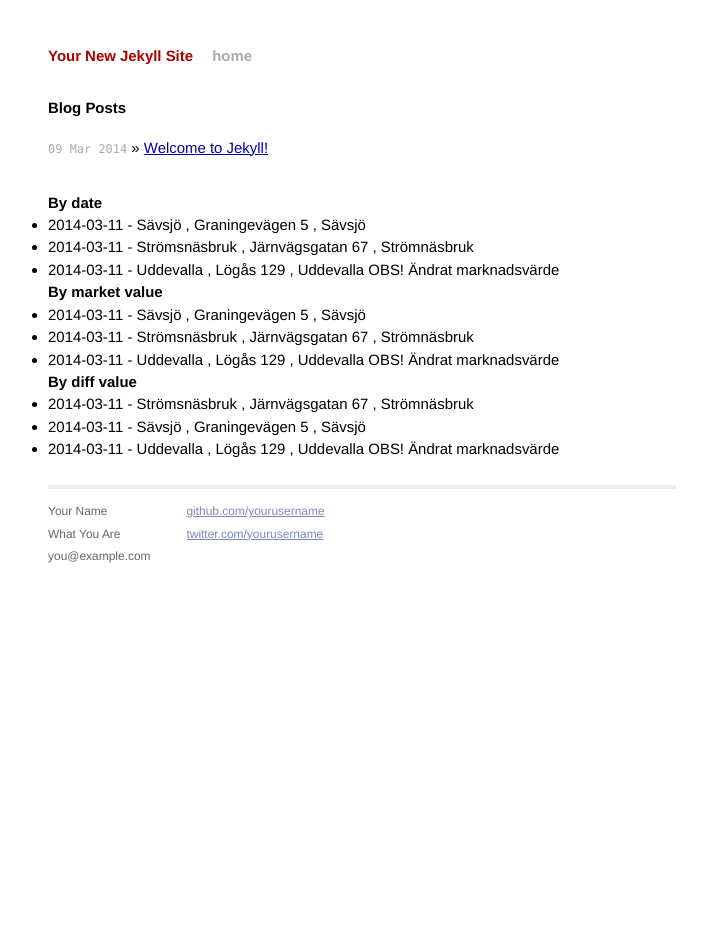
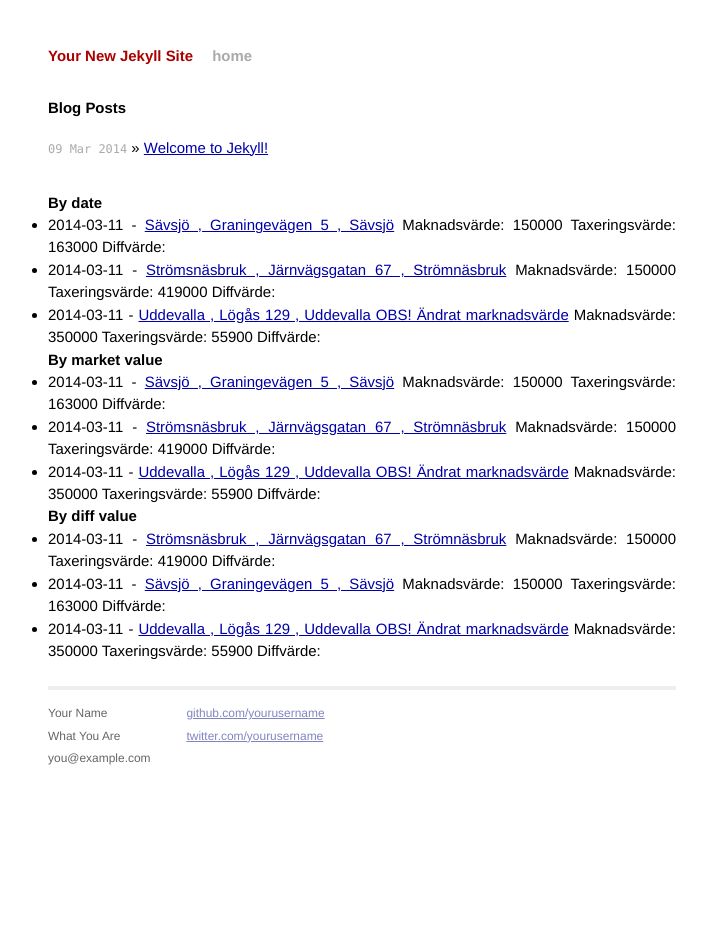
Before and after one commit to 2lambda123/propladder, a Jekyll site: the page built from index.html, in a window 1280 px wide. Shown: the whole page, without its empty margins (278-985 px from the left). Built offline with Jekyll 4.4.1, drawn with Linux system fonts in a browser that asks for light colours; Markdown is read by kramdown in place of the engine named in the settings.

Commit message:
more details

```diff
--- a/index.html
+++ b/index.html
@@ -16,7 +16,11 @@ title: Your New Jekyll Site
   <ul>
       {% for item in site.data.objects_by_date %}
       <li>
-          {{ item.date }} - {{ item.title }}
+          {{ item.date }} -
+          <a href="{{item.url}}">{{ item.title }}</a>
+          Maknadsvärde: {{item.marketvalue}}
+          Taxeringsvärde: {{item.taxvalue}}
+          Diffvärde: {{item.diffvalue}}
       </li>
       {% endfor %}
   </ul>
@@ -26,7 +30,11 @@ title: Your New Jekyll Site
 <ul>
     {% for item in site.data.objects_by_marketvalue %}
     <li>
-        {{ item.date }} - {{ item.title }}
+        {{ item.date }} -
+        <a href="{{item.url}}">{{ item.title }}</a>
+        Maknadsvärde: {{item.marketvalue}}
+        Taxeringsvärde: {{item.taxvalue}}
+        Diffvärde: {{item.diffvalue}}
     </li>
     {% endfor %}
 </ul>
@@ -36,7 +44,11 @@ title: Your New Jekyll Site
 <ul>
     {% for item in site.data.objects_by_diffvalue %}
     <li>
-        {{ item.date }} - {{ item.title }}
+        {{ item.date }} -
+        <a href="{{item.url}}">{{ item.title }}</a>
+        Maknadsvärde: {{item.marketvalue}}
+        Taxeringsvärde: {{item.taxvalue}}
+        Diffvärde: {{item.diffvalue}}
     </li>
     {% endfor %}
 </ul>
```
